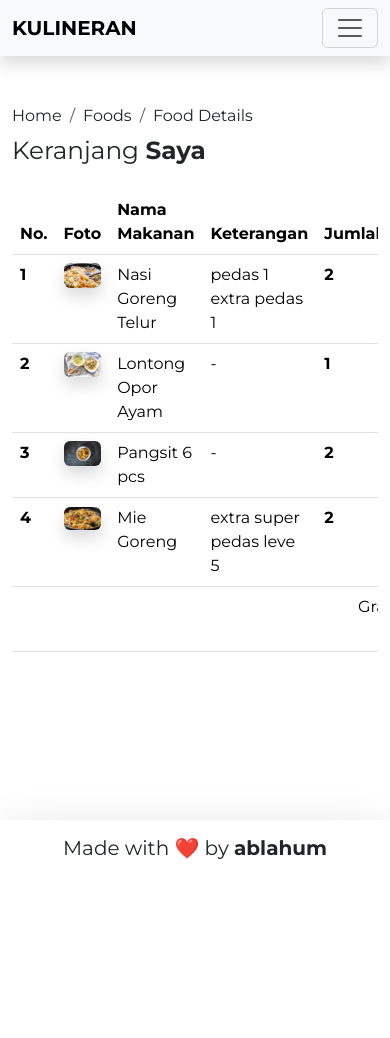
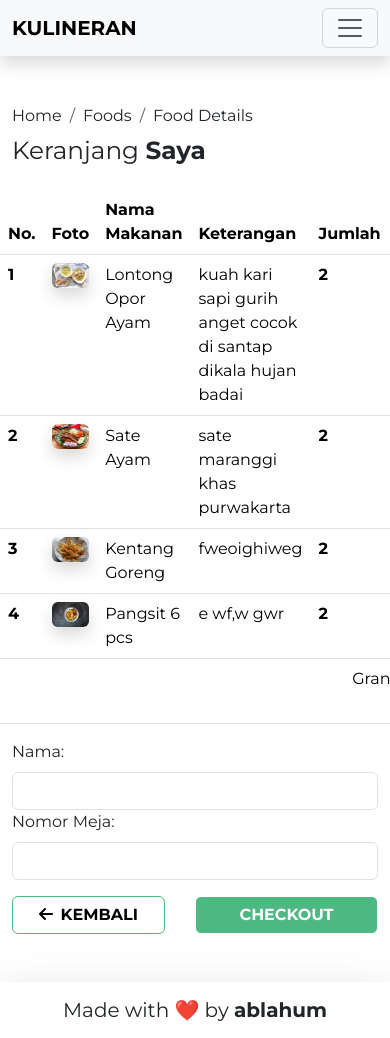
Before and after one commit to ablahum/kulineran, a Vue app: page /cart in a window 390 px wide. Before the commit the page ends 876 px from the top, so only its background shows below. Built offline with nearby package versions, Linux system fonts and the light colour scheme; data requests are answered from the project's data file; what vue-toast-notification would draw is missing.

Commit message:
refacto checkout

```diff
--- a/src/apis/index.js
+++ b/src/apis/index.js
@@ -1,12 +1,12 @@
 import axios from 'axios'
+
+export const getAllProducts = async () => {
+  const url = 'http://localhost:3000/products'
+  return await axios.get(url)
+}
 
 export const getBestProducts = async () => {
   const url = 'http://localhost:3000/best-products'
-  return await axios.get(url)
-}
-
-export const getAllProducts = async () => {
-  const url = 'http://localhost:3000/products'
   return await axios.get(url)
 }
 
@@ -20,11 +20,6 @@ export const getSpecificProduct = async (productId) => {
   return await axios.get(url)
 }
 
-export const createOrder = async (payload) => {
-  const url = 'http://localhost:3000/cart'
-  return await axios.post(url, payload)
-}
-
 export const getCart = async () => {
   const url = 'http://localhost:3000/cart'
   return await axios.get(url)
@@ -34,3 +29,13 @@ export const deleteCartItem = async (productId) => {
   const url = `http://localhost:3000/cart/${productId}`
   return await axios.delete(url)
 }
+
+export const addToCart = async (payload) => {
+  const url = 'http://localhost:3000/cart'
+  return await axios.post(url, payload)
+}
+
+export const createCheckout = async (payload) => {
+  const url = 'http://localhost:3000/orders'
+  return await axios.post(url, payload)
+}
--- a/src/containers/CartCont.vue
+++ b/src/containers/CartCont.vue
@@ -11,27 +11,82 @@
       </div>
     </div>
 
-    <div class="table-responsive p-xl-4 mb-0">
+    <div class="table-responsive row p-xl-4 mb-0">
       <TableComp
         :items="items"
         :totalPrice="totalPrice"
         :deleteItem="deleteItem"
       />
     </div>
+
+    <div class="row justify-content-end">
+      <div class="col-md-4">
+        <form v-on:submit.prevent>
+          <div class="my-3">
+            <div class="form-group">
+              <label
+                for="name"
+                class="form-label"
+                >Nama:</label
+              >
+
+              <input
+                type="text"
+                class="form-control"
+                v-model="order.name"
+              />
+            </div>
+
+            <div class="form-group">
+              <label
+                for="table"
+                class="form-label"
+                >Nomor Meja:</label
+              >
+
+              <input
+                type="text"
+                class="form-control"
+                v-model="order.table"
+              />
+            </div>
+          </div>
+
+          <div class="d-flex justify-content-between">
+            <ButtonComp
+              :destination="'/foods'"
+              :btnType="'btn-outline-primary col-5 fw-bold'"
+              :iconName="'fa-arrow-left'"
+              :title="'KEMBALI'"
+            />
+
+            <button
+              type="submit"
+              class="btn btn-primary col-6 fw-bold"
+              @click="checkout"
+            >
+              CHECKOUT
+            </button>
+          </div>
+        </form>
+      </div>
+    </div>
   </div>
 </template>
 
 <script>
-import { BreadcrumbComp, TableComp, TitleComp } from '@/components'
+import { ButtonComp, BreadcrumbComp, TableComp, TitleComp } from '@/components'
 
 export default {
   name: 'CartCont',
-  components: { BreadcrumbComp, TableComp, TitleComp },
+  components: { ButtonComp, BreadcrumbComp, TableComp, TitleComp },
 
   props: {
     items: Array,
     totalPrice: Function,
     deleteItem: Function,
+    order: Object,
+    checkout: Function,
   },
 }
 </script>
--- a/src/containers/FoodDetailCont.vue
+++ b/src/containers/FoodDetailCont.vue
@@ -74,7 +74,7 @@
             <button
               type="submit"
               class="btn btn-primary col-6 fw-bold"
-              @click="createOrder"
+              @click="addOne"
             >
               <font-awesome-icon
                 icon="fa-solid fa-cart-shopping"
@@ -97,7 +97,7 @@ export default {
   props: {
     product: Object,
     order: Object,
-    createOrder: Function,
+    addOne: Function,
   },
 }
 </script>
--- a/src/db/db.json
+++ b/src/db/db.json
@@ -102,19 +102,7 @@
   "cart": [
     {
       "amount": 2,
-      "info": "pedas 1 extra pedas 1",
-      "products": {
-        "id": 2,
-        "code": "K-02",
-        "name": "Nasi Goreng Telur",
-        "price": 14000,
-        "is-ready": true,
-        "image": "nasi-goreng-telor.jpg"
-      },
-      "id": 1
-    },
-    {
-      "amount": 1,
+      "info": "kuah kari sapi gurih anget cocok di santap dikala hujan badai",
       "products": {
         "id": 9,
         "code": "K-09",
@@ -123,9 +111,37 @@
         "is-ready": true,
         "image": "lontong-opor-ayam.jpg"
       },
+      "id": 1
+    },
+    {
+      "amount": 2,
+      "info": "sate maranggi khas purwakarta",
+      "products": {
+        "id": 1,
+        "code": "K-01",
+        "name": "Sate Ayam",
+        "price": 16000,
+        "is-ready": true,
+        "image": "sate-ayam.jpg"
+      },
       "id": 2
     },
     {
+      "amount": 2,
+      "info": "fweoighiweg",
+      "products": {
+        "id": 8,
+        "code": "K-08",
+        "name": "Kentang Goreng",
+        "price": 5000,
+        "is-ready": true,
+        "image": "kentang-goreng.jpg"
+      },
+      "id": 3
+    },
+    {
+      "amount": 2,
+      "info": "e wf,w gwr",
       "products": {
         "id": 7,
         "code": "K-07",
@@ -134,33 +150,30 @@
         "is-ready": true,
         "image": "pangsit.jpg"
       },
-      "amount": 2,
-      "id": 3
-    },
-    {
-      "amount": 2,
-      "info": "extra super pedas leve 5",
-      "products": {
-        "id": 5,
-        "code": "K-05",
-        "name": "Mie Goreng",
-        "price": 13000,
-        "is-ready": true,
-        "image": "mie-goreng.jpg"
-      },
       "id": 4
     }
   ],
   "orders": [
     {
-      "id": 1,
       "name": "Tama",
-      "table": "3",
-      "carts": [
+      "table": "73",
+      "items": [
         {
-          "id": 1,
-          "amount": "1",
-          "info": "Pedes",
+          "amount": 2,
+          "info": "kuah kari sapi gurih anget cocok di santap dikala hujan badai",
+          "products": {
+            "id": 9,
+            "code": "K-09",
+            "name": "Lontong Opor Ayam",
+            "price": 18000,
+            "is-ready": true,
+            "image": "lontong-opor-ayam.jpg"
+          },
+          "id": 1
+        },
+        {
+          "amount": 2,
+          "info": "sate maranggi khas purwakarta",
           "products": {
             "id": 1,
             "code": "K-01",
@@ -168,21 +181,37 @@
             "price": 16000,
             "is-ready": true,
             "image": "sate-ayam.jpg"
-          }
+          },
+          "id": 2
         },
         {
-          "id": 2,
-          "amount": "1",
+          "amount": 2,
+          "info": "fweoighiweg",
           "products": {
-            "id": 2,
-            "code": "K-02",
-            "name": "Nasi Goreng Telur",
-            "price": 14000,
+            "id": 8,
+            "code": "K-08",
+            "name": "Kentang Goreng",
+            "price": 5000,
             "is-ready": true,
-            "image": "nasi-goreng-telor.jpg"
-          }
+            "image": "kentang-goreng.jpg"
+          },
+          "id": 3
+        },
+        {
+          "amount": 2,
+          "info": "e wf,w gwr",
+          "products": {
+            "id": 7,
+            "code": "K-07",
+            "name": "Pangsit 6 pcs",
+            "price": 5000,
+            "is-ready": true,
+            "image": "pangsit.jpg"
+          },
+          "id": 4
         }
-      ]
+      ],
+      "id": 1
     }
   ]
 }
--- a/src/views/CartView.vue
+++ b/src/views/CartView.vue
@@ -6,6 +6,8 @@
       :items="items"
       :totalPrice="totalPrice"
       :deleteItem="deleteOne"
+      :order="order"
+      :checkout="checkout"
     />
   </div>
 
@@ -13,7 +15,7 @@
 </template>
 
 <script>
-import { deleteCartItem, getCart } from '@/apis'
+import { createCheckout, deleteCartItem, getCart } from '@/apis'
 import { NavbarCont, FooterCont, CartCont } from '@/containers'
 
 export default {
@@ -23,6 +25,7 @@ export default {
   data() {
     return {
       items: [],
+      order: {},
     }
   },
 
@@ -53,6 +56,32 @@ export default {
         console.log(err)
       }
     },
+
+    async checkout() {
+      try {
+        this.order.items = this.items
+
+        if (this.order.name && this.order.table) {
+          await createCheckout(this.order)
+
+          this.$toast.success('Berhasil membuat pesanan', {
+            type: 'success',
+            position: 'top-right',
+            duration: 3000,
+            dismissible: true,
+          })
+        } else {
+          this.$toast.error('Nama dan nomor meja harus diisi', {
+            type: 'error',
+            position: 'top-right',
+            duration: 3000,
+            dismissible: true,
+          })
+        }
+      } catch (err) {
+        console.log(err)
+      }
+    },
   },
 
   mounted() {
--- a/src/views/FoodDetailView.vue
+++ b/src/views/FoodDetailView.vue
@@ -5,7 +5,7 @@
     <FoodDetailCont
       :product="product"
       :order="order"
-      :createOrder="createOrder"
+      :addOne="addOne"
     />
   </div>
 
@@ -13,7 +13,7 @@
 </template>
 
 <script>
-import { createOrder, getSpecificProduct } from '@/apis'
+import { addToCart, getSpecificProduct } from '@/apis'
 import { FoodDetailCont, NavbarCont, FooterCont } from '@/containers'
 
 export default {
@@ -38,12 +38,12 @@ export default {
       }
     },
 
-    async createOrder() {
+    async addOne() {
       try {
         this.order.products = this.product
 
         if (this.order.amount) {
-          await createOrder(this.order)
+          await addToCart(this.order)
 
           this.$toast.success('Berhasil menambahkan ke keranjang', {
             type: 'success',
```
